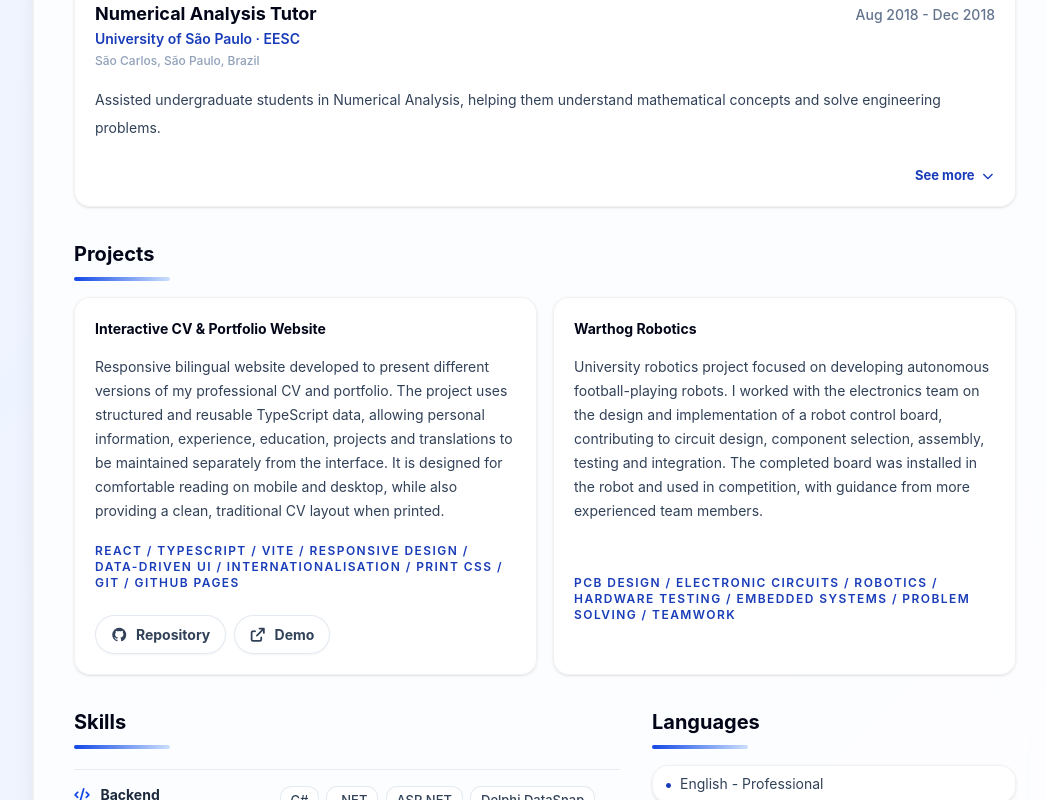
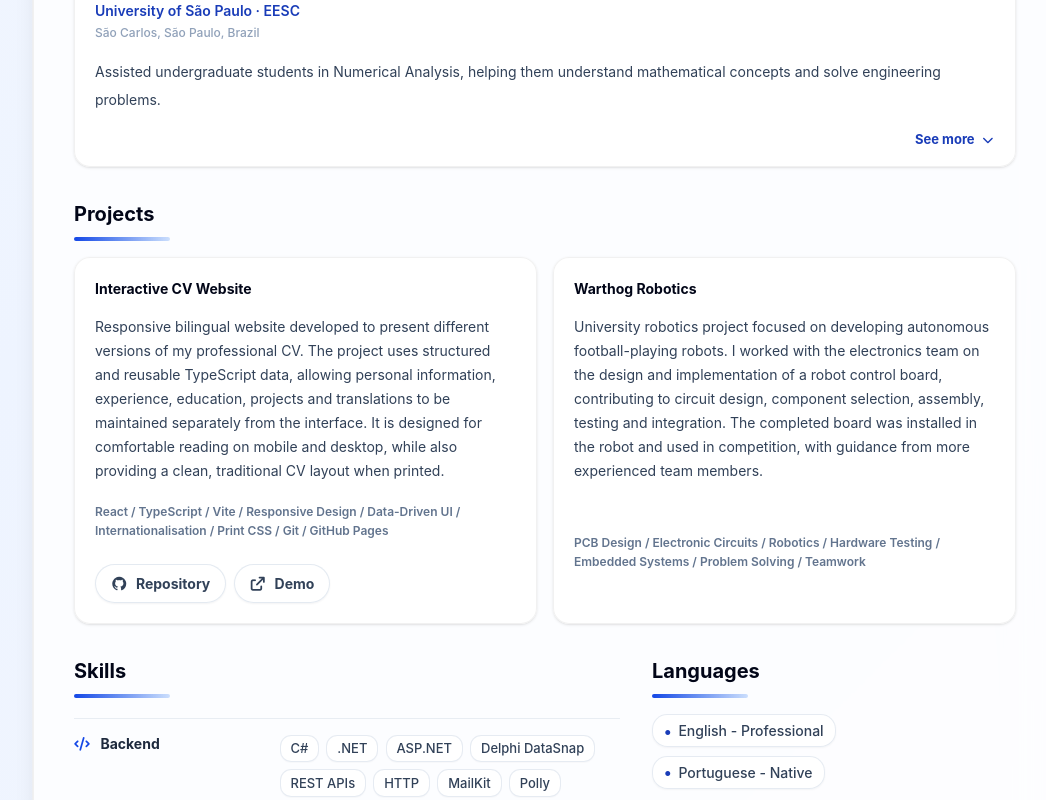
Before and after one commit to riricardo/cv, a React (Vite) app: page /#/software-en in a window 1280 px wide. Shown: the part 1780-2580 px from the top of the page, without its empty margins (95-1141 px from the left). Built offline with nearby package versions, Linux system fonts and the light colour scheme.

Commit message:
fix: improve resume routing and print layout

```diff
--- a/src/App.tsx
+++ b/src/App.tsx
@@ -9,7 +9,7 @@
     return <Redirect to={`/${defaultResumeId}`} />
   }
 
-  return <ResumePage resumeId={resumeId} />
+  return <ResumePage key={resumeId} resumeId={resumeId} />
 }
 
 function App() {
@@ -18,7 +18,7 @@
       <Route exact path="/">
         <Redirect to={`/${defaultResumeId}`} />
       </Route>
-      <Route path="/:resumeId" exact>
+      <Route path="/:resumeId">
         <ResumeRoute />
       </Route>
       <Route path="*">
--- a/src/components/resume/ExperienceSection.tsx
+++ b/src/components/resume/ExperienceSection.tsx
@@ -87,9 +87,12 @@
       ref={cardRef}
     >
       <div className="card-body min-w-0 p-4 sm:p-5">
-        <div className="flex flex-col gap-1 sm:flex-row sm:items-baseline sm:justify-between">
-          <div>
+        <div className="grid gap-1 sm:grid-cols-[minmax(0,1fr)_auto]">
+          <div className="min-w-0">
             <h3 className="text-lg font-bold text-slate-950">{item.title}</h3>
+          </div>
+          <PeriodText endDate={item.endDate} language={language} startDate={item.startDate} />
+          <div className="min-w-0 sm:col-start-1">
             <p className="font-semibold text-blue-800">{item.subtitle}</p>
             {item.location ? (
               <p
@@ -99,7 +102,6 @@
               </p>
             ) : null}
           </div>
-          <PeriodText endDate={item.endDate} language={language} startDate={item.startDate} />
         </div>
         <p className="mt-2 leading-7 text-slate-700 break-anywhere">{item.description}</p>
         {hasDetails ? (
--- a/src/components/resume/LanguagesSection.tsx
+++ b/src/components/resume/LanguagesSection.tsx
@@ -15,12 +15,9 @@
   return (
     <section aria-labelledby="languages-heading">
       <SectionTitle id="languages-heading">{text.languages}</SectionTitle>
-      <ul className="mt-4 space-y-2 text-sm text-slate-700">
+      <ul className="language-list">
         {languages.map((spokenLanguage) => (
-          <li
-            className="flex items-center gap-2 rounded-2xl border border-base-300/80 bg-base-100/75 px-3 py-2 shadow-sm"
-            key={spokenLanguage.name}
-          >
+          <li className="language-item" key={spokenLanguage.name}>
             <span aria-hidden="true" className="language-marker">
               •
             </span>
--- a/src/components/resume/PeriodText.tsx
+++ b/src/components/resume/PeriodText.tsx
@@ -8,12 +8,21 @@
 }
 
 function formatMonthYear(value: string, language: Language) {
-  if (value.toLowerCase() === 'present') {
+  const normalizedValue = value.toLowerCase()
+
+  if (
+    normalizedValue === 'present' ||
+    normalizedValue === resumeTranslations[language].present.toLowerCase()
+  ) {
     return resumeTranslations[language].present
   }
 
   const [year, month = '01'] = value.split('-')
   const date = new Date(Number(year), Number(month) - 1, 1)
+
+  if (Number.isNaN(date.getTime())) {
+    return value
+  }
 
   return new Intl.DateTimeFormat(language === 'pt' ? 'pt-BR' : 'en-US', {
     month: 'short',
--- a/src/components/resume/ProjectsSection.tsx
+++ b/src/components/resume/ProjectsSection.tsx
@@ -22,31 +22,31 @@
               <p className="mt-2 text-sm leading-6 text-slate-700 break-anywhere">
                 {project.description}
               </p>
-              <p className="mt-3 text-xs font-semibold uppercase tracking-[0.12em] text-blue-800 break-anywhere">
-                {project.technologies.join(' / ')}
-              </p>
+              <p className="project-technologies">{project.technologies.join(' / ')}</p>
               {project.repositoryUrl || project.demoUrl ? (
-                <div className="mt-4 flex flex-wrap gap-2">
+                <div className="project-links">
                   {project.repositoryUrl ? (
                     <a
-                      className="toolbar-button"
+                      className="project-link toolbar-button"
                       href={project.repositoryUrl}
                       rel="noreferrer"
                       target="_blank"
                     >
                       <span aria-hidden="true" className="fa-brands fa-github" />
-                      {text.repository}
+                      <span className="project-link-label">{text.repository}</span>
+                      <span className="project-link-print-label">{project.repositoryUrl}</span>
                     </a>
                   ) : null}
                   {project.demoUrl ? (
                     <a
-                      className="toolbar-button"
+                      className="project-link toolbar-button"
                       href={project.demoUrl}
                       rel="noreferrer"
                       target="_blank"
                     >
                       <span aria-hidden="true" className="fa-solid fa-arrow-up-right-from-square" />
-                      {text.demo}
+                      <span className="project-link-label">{text.demo}</span>
+                      <span className="project-link-print-label">{project.demoUrl}</span>
                     </a>
                   ) : null}
                 </div>
--- a/src/data/projects.ts
+++ b/src/data/projects.ts
@@ -3,9 +3,9 @@
 export const projects = {
   en: {
     cvWebsite: {
-      name: 'Interactive CV & Portfolio Website',
+      name: 'Interactive CV Website',
       description:
-        'Responsive bilingual website developed to present different versions of my professional CV and portfolio. The project uses structured and reusable TypeScript data, allowing personal information, experience, education, projects and translations to be maintained separately from the interface. It is designed for comfortable reading on mobile and desktop, while also providing a clean, traditional CV layout when printed.',
+        'Responsive bilingual website developed to present different versions of my professional CV. The project uses structured and reusable TypeScript data, allowing personal information, experience, education, projects and translations to be maintained separately from the interface. It is designed for comfortable reading on mobile and desktop, while also providing a clean, traditional CV layout when printed.',
       technologies: [
         'React',
         'TypeScript',
@@ -39,9 +39,9 @@
 
   pt: {
     cvWebsite: {
-      name: 'Site Interativo de Currículo e Portfólio',
+      name: 'Site Interativo de Currículo',
       description:
-        'Site bilíngue e responsivo desenvolvido para apresentar diferentes versões do meu currículo profissional e portfólio. O projeto utiliza dados estruturados e reutilizáveis em TypeScript, permitindo manter informações pessoais, experiências, formação, projetos e traduções separadas da interface. Foi planejado para oferecer boa leitura em dispositivos móveis e desktop, além de gerar um formato tradicional e limpo de currículo ao ser impresso.',
+        'Site bilíngue e responsivo desenvolvido para apresentar diferentes versões do meu currículo profissional. O projeto utiliza dados estruturados e reutilizáveis em TypeScript, permitindo manter informações pessoais, experiências, formação, projetos e traduções separadas da interface. Foi planejado para oferecer boa leitura em dispositivos móveis e desktop, além de gerar um formato tradicional e limpo de currículo ao ser impresso.',
       technologies: [
         'React',
         'TypeScript',
--- a/src/styles/global.css
+++ b/src/styles/global.css
@@ -221,9 +221,10 @@
   font-size: 0.8125rem;
   font-weight: 650;
   gap: 0.4rem;
-  margin-top: 0.45rem;
+  line-height: 1;
+  margin-top: 0.2rem;
   margin-left: auto;
-  padding: 0.05rem 0;
+  padding: 0;
   -webkit-tap-highlight-color: transparent;
   user-select: none;
 }
@@ -315,6 +316,52 @@
   font-size: 1rem;
   font-weight: 800;
   line-height: 1;
+}
+
+.language-list {
+  display: flex;
+  flex-wrap: wrap;
+  gap: 0.55rem;
+  margin-top: 1rem;
+  max-width: 34rem;
+}
+
+.language-item {
+  align-items: center;
+  background: rgb(255 255 255 / 0.86);
+  border: 1px solid rgb(226 232 240 / 0.86);
+  border-radius: 0.95rem;
+  color: var(--color-slate-700);
+  display: inline-flex;
+  flex: 0 1 auto;
+  font-size: 0.875rem;
+  font-weight: 500;
+  gap: 0.45rem;
+  line-height: 1.25;
+  max-width: min(100%, 16rem);
+  min-height: 2rem;
+  padding: 0.42rem 0.7rem;
+  box-shadow: 0 1px 2px rgb(15 23 42 / 0.045);
+}
+
+.project-technologies {
+  color: var(--color-slate-500);
+  font-size: 0.75rem;
+  font-weight: 600;
+  line-height: 1.55;
+  margin-top: 0.75rem;
+  overflow-wrap: anywhere;
+}
+
+.project-links {
+  display: flex;
+  flex-wrap: wrap;
+  gap: 0.5rem;
+  margin-top: 1rem;
+}
+
+.project-link-print-label {
+  display: none;
 }
 
 .profile-name-row {
@@ -539,7 +586,21 @@
   }
 
   .resume-section {
-    margin-top: 1rem !important;
+    display: block !important;
+    margin-top: 1.65rem !important;
+  }
+
+  .resume-section > section {
+    margin-top: 0 !important;
+  }
+
+  .resume-section > section + section {
+    margin-top: 1.65rem !important;
+  }
+
+  .resume-section-title {
+    margin: 0 0 0.45rem !important;
+    padding-top: 0 !important;
   }
 
   .resume-document header {
@@ -574,8 +635,8 @@
 
   .profile-name-row {
     gap: 0 !important;
-    margin-top: 0 !important;
-    order: -1 !important;
+    margin-top: 0.45rem !important;
+    order: 0 !important;
   }
 
   .resume-document header,
@@ -591,6 +652,7 @@
   .resume-document h1 {
     font-size: 1.9rem !important;
     line-height: 1 !important;
+    margin: 0.32rem 0 0.42rem !important;
   }
 
   .screen-name,
@@ -601,8 +663,13 @@
 
   .print-name,
   .contact-print-label,
-  .location-print-label {
+  .location-print-label,
+  .project-link-print-label {
     display: inline !important;
+  }
+
+  .project-link-label {
+    display: none !important;
   }
 
   .resume-document h3 {
@@ -636,17 +703,25 @@
     border: 0 !important;
   }
 
-  .resume-document header,
-  .resume-document .card {
+  .resume-document header {
     border-right: 1px solid rgb(37 99 235 / 0.1) !important;
     box-shadow: 0 1px 3px rgb(15 23 42 / 0.035) !important;
   }
 
   .resume-document .card {
-    background: rgb(255 255 255 / 0.98) !important;
-    border: 1px solid rgb(37 99 235 / 0.12) !important;
-    border-left-color: rgb(37 99 235 / 0.24) !important;
-    border-radius: 0.85rem !important;
+    background: transparent !important;
+    border: 0 !important;
+    border-radius: 0 !important;
+    box-shadow: none !important;
+  }
+
+  .resume-document article + article {
+    border-top: 1px solid rgb(37 99 235 / 0.16) !important;
+    padding-top: 0.65rem !important;
+  }
+
+  .resume-document .card-body {
+    padding: 0 !important;
   }
 
   .resume-document li {
@@ -686,39 +761,44 @@
   }
 
   .resume-document header ul {
-    display: flex !important;
-    flex-wrap: wrap !important;
-    gap: 0.25rem 0.85rem !important;
-    margin-top: 0.55rem !important;
+    display: grid !important;
+    gap: 0.32rem 0.45rem !important;
+    grid-template-columns: minmax(0, 1fr) !important;
+    margin-top: 0.65rem !important;
+    max-width: 30rem !important;
     min-width: 0 !important;
-    width: 100% !important;
+    width: min(100%, 30rem) !important;
   }
 
   .resume-document header li {
-    display: inline-flex !important;
+    display: block !important;
     margin: 0 !important;
+    min-width: 0 !important;
   }
 
   .resume-document header li a,
   .resume-document header li div {
     align-items: center !important;
-    background: rgb(248 250 252 / 0.78) !important;
-    border: 1px solid rgb(37 99 235 / 0.1) !important;
-    border-radius: 9999px !important;
+    background: transparent !important;
+    border: 0 !important;
+    border-radius: 0 !important;
     box-shadow: none !important;
     color: var(--color-slate-700) !important;
-    display: inline-flex !important;
-    font-size: 0.78rem !important;
-    gap: 0.3rem !important;
-    grid-template-columns: none !important;
+    display: grid !important;
+    font-size: 0.76rem !important;
+    gap: 0.32rem !important;
+    grid-template-columns: 0.8rem minmax(0, 1fr) !important;
     line-height: 1.25 !important;
-    padding: 0.12rem 0.45rem !important;
+    min-width: 0 !important;
+    padding: 0.03rem 0 !important;
+    width: 100% !important;
   }
 
   .resume-document header li .fa-solid,
   .resume-document header li .fa-brands {
     color: var(--color-blue-800) !important;
     font-size: 0.72rem !important;
+    text-align: center !important;
     width: auto !important;
   }
 
@@ -731,8 +811,50 @@
     padding: 0.2rem 0.5rem !important;
   }
 
+  .project-technologies {
+    color: var(--color-slate-500) !important;
+    font-size: 0.72rem !important;
+    font-weight: 500 !important;
+    line-height: 1.35 !important;
+    margin-top: 0.45rem !important;
+  }
+
+  .project-links {
+    display: grid !important;
+    gap: 0.15rem !important;
+    margin-top: 0.45rem !important;
+  }
+
+  .project-link.toolbar-button {
+    align-items: start !important;
+    background: transparent !important;
+    border: 0 !important;
+    border-radius: 0 !important;
+    box-shadow: none !important;
+    color: var(--color-slate-600) !important;
+    display: grid !important;
+    font-size: 0.72rem !important;
+    font-weight: 500 !important;
+    gap: 0.32rem !important;
+    grid-template-columns: 0.8rem minmax(0, 1fr) !important;
+    justify-content: start !important;
+    line-height: 1.25 !important;
+    min-height: 0 !important;
+    padding: 0 !important;
+    text-align: left !important;
+  }
+
+  .project-link.toolbar-button .fa-brands,
+  .project-link.toolbar-button .fa-solid {
+    color: var(--color-blue-800) !important;
+    font-size: 0.68rem !important;
+    line-height: 1.25 !important;
+    text-align: center !important;
+  }
+
   .skill-list {
     border-top-color: rgb(37 99 235 / 0.14) !important;
+    margin-top: 0.55rem !important;
   }
 
   .skill-category {
@@ -764,9 +886,9 @@
     display: inline-flex !important;
     font-size: 0.78rem !important;
     gap: 0.45rem !important;
-    line-height: 1.2 !important;
+    line-height: 1.3 !important;
     min-height: 0 !important;
-    padding: 0.12rem 0.45rem !important;
+    padding: 0.2rem 0.52rem !important;
     vertical-align: middle !important;
   }
 
@@ -792,9 +914,22 @@
     color: white !important;
   }
 
-  #languages-heading + ul li {
+  .language-list {
+    gap: 0.35rem !important;
+    margin-top: 0.75rem !important;
+    max-width: 24rem !important;
+  }
+
+  .language-item {
+    background: rgb(248 250 252 / 0.88) !important;
+    border-color: rgb(37 99 235 / 0.12) !important;
     border-radius: 0.75rem !important;
-    padding: 0.25rem 0.55rem !important;
+    box-shadow: none !important;
+    font-size: 0.78rem !important;
+    line-height: 1.2 !important;
+    max-width: 11.5rem !important;
+    min-height: 0 !important;
+    padding: 0.22rem 0.55rem !important;
   }
 
   #education-heading + div article {
```
Also changed, not shown: src/components/resume/ContactList.tsx (+10 -14 lines).
